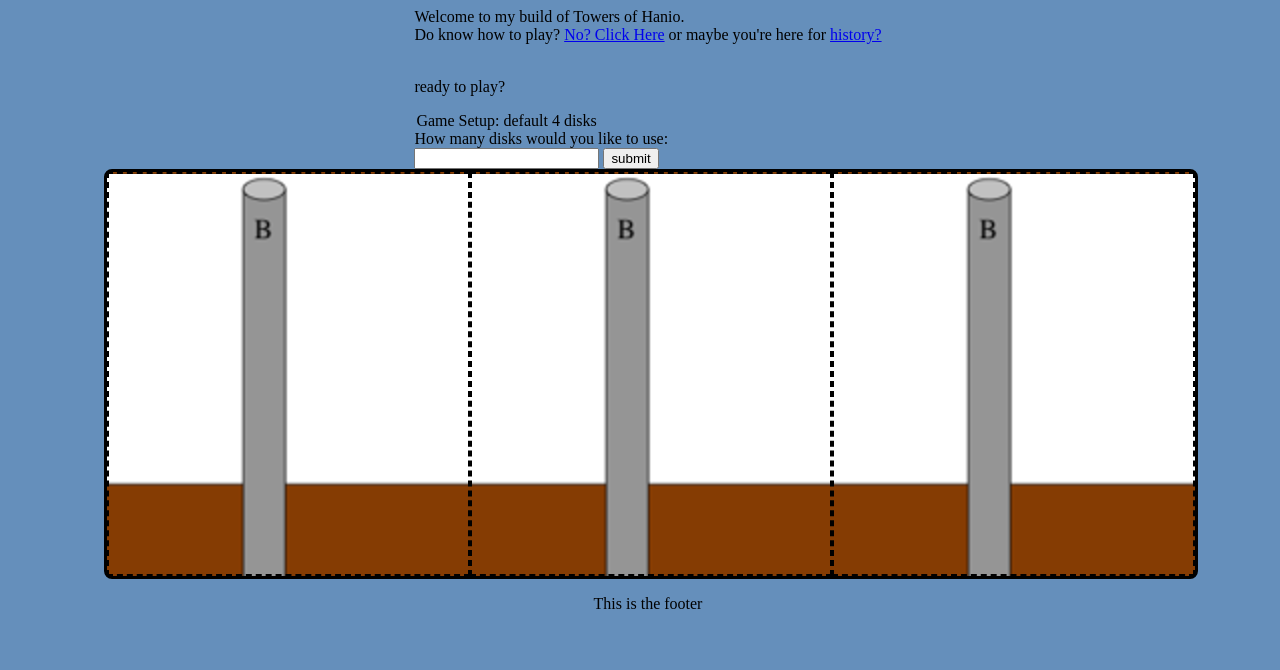
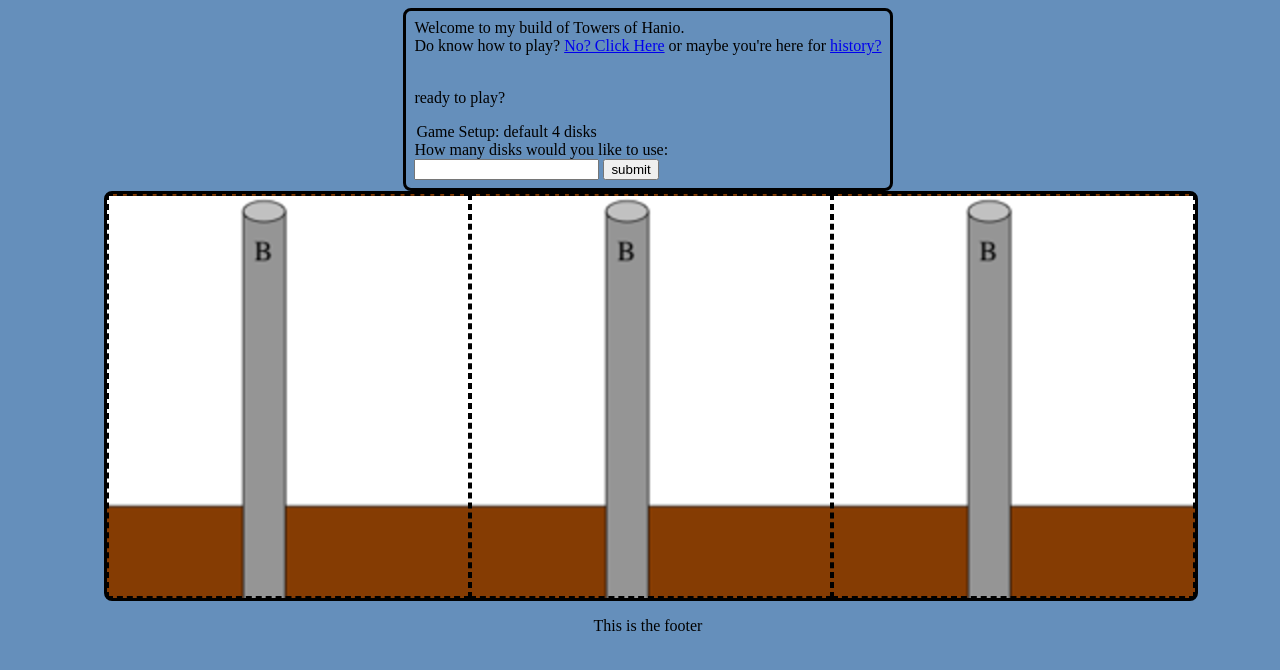
Before and after one commit to sdkclements/GA-Project1, a plain HTML site: page index.html in a window 1280 px wide. Drawn offline with nearby package versions, Linux system fonts and the light colour scheme.

Commit message:
adding some borders

```diff
--- a/style/style.css
+++ b/style/style.css
@@ -11,7 +11,12 @@ body{
 	align-items: center;
 	background-color: #658FBB;
 }
-header {}
+header {
+	border: 3px;
+	border-style: solid;
+	border-radius: 8px;
+	padding: 8px;
+}
 main{
 	width: 85%;
 
```
